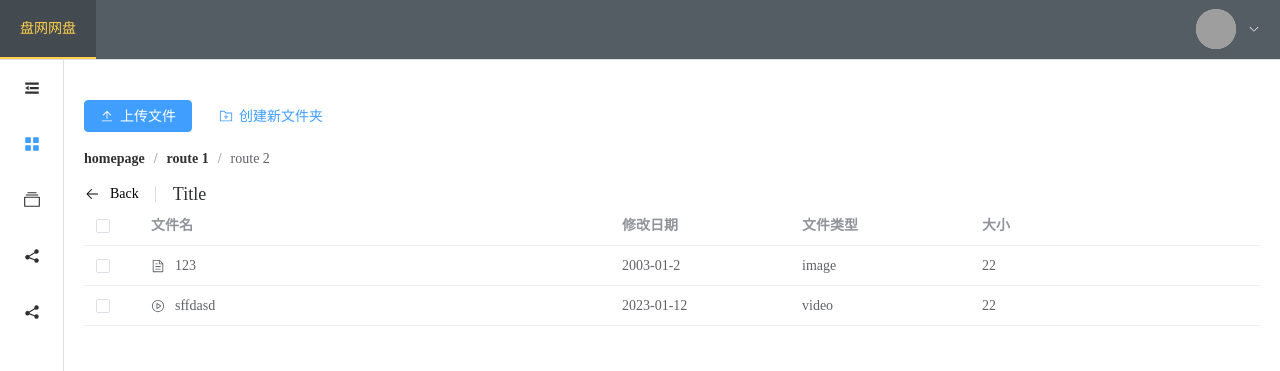
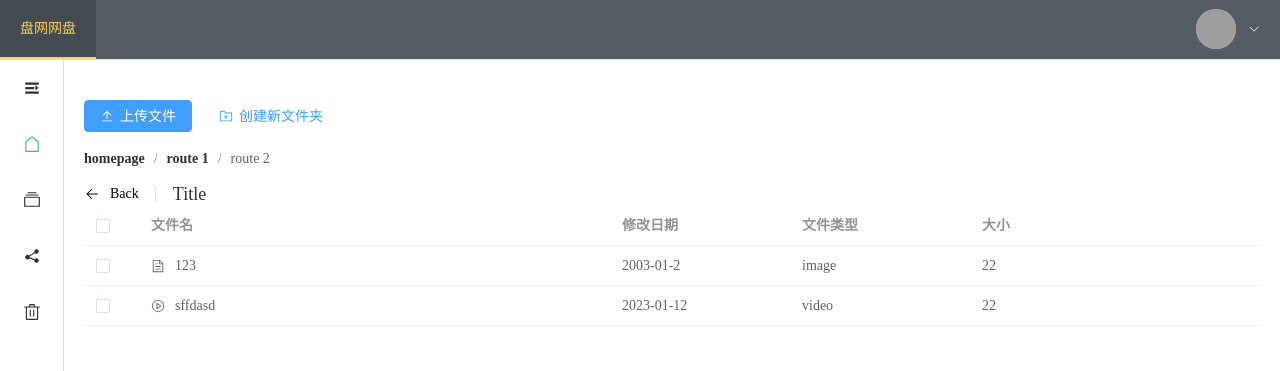
Before and after one commit to AAAkater/work, a Vue app: page / in a window 1280 px wide. Shown: the top 371 px of the page. Built offline with nearby package versions, Linux system fonts and the light colour scheme; grey boxes are pictures that could not be loaded.

Commit message:
refactor:change variable

```diff
--- a/src/views/layout/components/NavigationBar.vue
+++ b/src/views/layout/components/NavigationBar.vue
@@ -1,21 +1,16 @@
 <script setup lang="ts">
 import { ElSubMenu, ElMenu, ElMenuItem, ElAvatar, ElIcon } from "element-plus";
-    import { UserFilled, Back, HelpFilled } from "@element-plus/icons-vue";
+import { UserFilled, Back, Help } from "@element-plus/icons-vue";
 import { ref, type Ref } from "vue";
 
 const activeIndex: Ref<string> = ref("1");
-    const handleSelect = (key: string, keyPath: string[]) => {
-        console.log(key, keyPath);
-    };
-
-
 const errorHandler = () => true
 
 </script>
 
 <template>
     <el-menu :default-active="activeIndex" class="Navigation-Bar" mode="horizontal" background-color="#545c64"
-        text-color="#fff" active-text-color="#ffd04b" @select="handleSelect">
+        text-color="#fff" active-text-color="#ffd04b">
         <el-menu-item index="1">盘网网盘</el-menu-item>
         <el-sub-menu index="2">
             <template #title>
@@ -26,25 +21,26 @@
             <el-menu-item index="2-1">
                 <el-icon>
                     <UserFilled />
-                </el-icon>个人主页</el-menu-item>
+                </el-icon>
+                <span>个人主页</span>
+            </el-menu-item>
             <el-menu-item index="2-2">
                 <el-icon>
-                    <HelpFilled />
+                    <Help />
                 </el-icon>
-                帮助中心
+                <span>帮助中心</span>
             </el-menu-item>
             <el-menu-item index="2-3">
                 <el-icon>
                     <Back />
                 </el-icon>
-                退出登录
+                <span> 退出登录</span>
             </el-menu-item>
         </el-sub-menu>
     </el-menu>
 </template>
 
 <style scoped lang="less">
-
 .Navigation-Bar {
     display: flex;
     justify-content: space-between;
--- a/src/views/layout/components/SideBar.vue
+++ b/src/views/layout/components/SideBar.vue
@@ -16,13 +16,15 @@
     Headset,
     Fold,
     Expand,
-        MoreFilled
+    MoreFilled,
+    House,
+    Delete
 } from "@element-plus/icons-vue";
 import { ref, type Ref } from "vue";
 
 const isCollapse: Ref<boolean> = ref(true)
 
-    const subMenu = ref([
+const subMenuItems = ref([
     { icon: Picture, content: "图片" },
     { icon: Document, content: "文档" },
     { icon: VideoPlay, content: "视频" },
@@ -37,12 +39,14 @@
     <el-menu default-active="2" :collapse="isCollapse" class="side-bar">
         <el-menu-item index="1" @click="isCollapse = !isCollapse">
             <el-icon>
-                <Fold v-if="isCollapse" />
-                <Expand v-else />
+                <Expand v-if="isCollapse" />
+                <Fold v-else />
             </el-icon>
         </el-menu-item>
         <el-menu-item index="2">
-            <el-icon><icon-menu /></el-icon>
+            <el-icon>
+                <House />
+            </el-icon>
             <span>首页</span>
         </el-menu-item>
         <el-sub-menu index="2">
@@ -52,7 +56,7 @@
                 </el-icon>
                 <span>文件</span>
             </template>
-            <el-menu-item v-for="item, index in subMenu" :key="index">
+            <el-menu-item v-for="item, index in subMenuItems" :key="index">
                 <el-icon>
                     <component :is="item.icon"></component>
                 </el-icon>
@@ -67,7 +71,7 @@
         </el-menu-item>
         <el-menu-item index="5">
             <el-icon>
-                <Share />
+                <Delete />
             </el-icon>
             <span>回收站</span>
         </el-menu-item>
@@ -80,5 +84,4 @@
     height: 100%;
     // outline: auto red;
 }
-
 </style>
```
Lines whose indentation alone changed are shown as unchanged.
